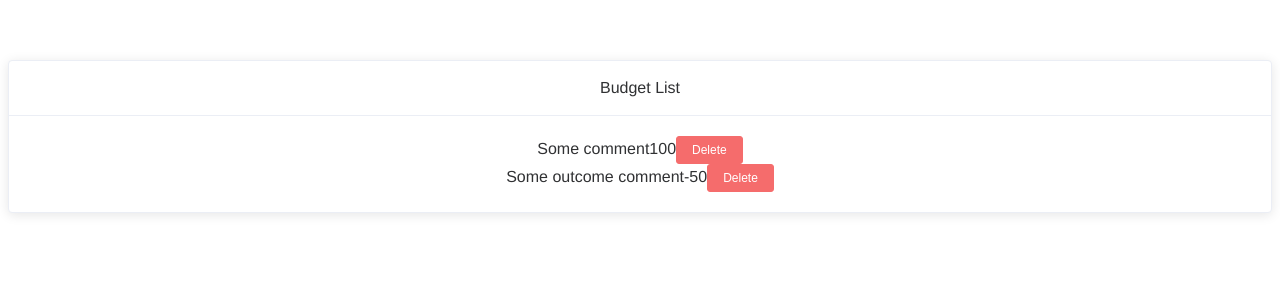
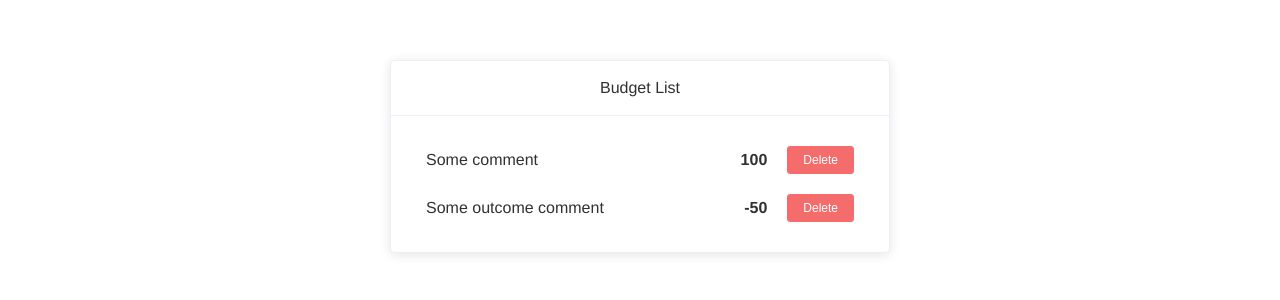
Before and after one commit to Createawish/Budget-App-Vue, a Vue app: page / in a window 1280 px wide. Shown: the top 300 px of the page. Built offline with nearby package versions, Linux system fonts and the light colour scheme.

Commit message:
Style: fixed style in BudgetList

```diff
--- a/src/components/BudgetList.vue
+++ b/src/components/BudgetList.vue
@@ -28,18 +28,18 @@ export default {
 
 <!-- Add "scoped" attribute to limit CSS to this component only -->
 <style scoped>
-h3 {
-  margin: 40px 0 0;
+.budget-list-wrap{
+    max-width: 500px;
+    margin: auto;
 }
-ul {
-  list-style-type: none;
-  padding: 0;
-}
-li {
-  display: inline-block;
-  margin: 0 10px;
-}
-a {
-  color: #42b983;
-}
+    .list-item{
+        display: flex;
+        align-items: center;
+        padding: 10px 15px;
+    }
+    .budget-value{
+        font-weight: bold;
+        margin-left: auto;
+        margin-right: 20px;
+    }
 </style>
```
